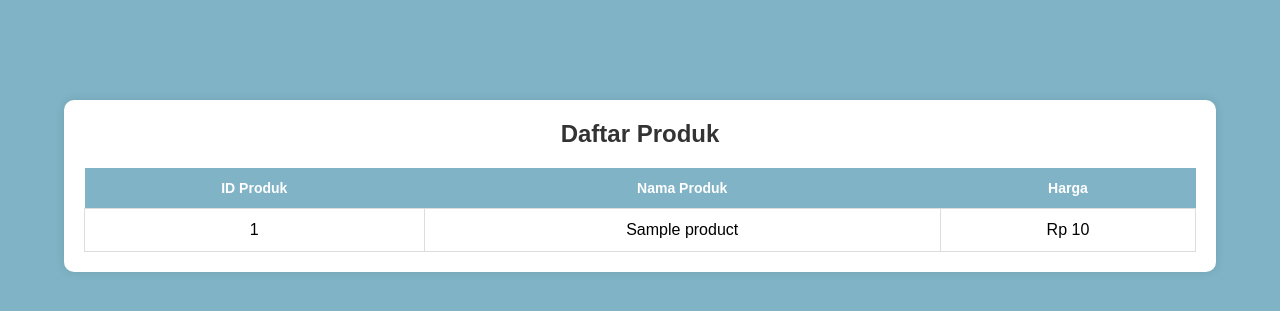
After one commit to evrilia/CRUD-PHP-BABYISLAND, a PHP site: page /read.php in a window 1280 px wide. The commit adds this page. Shown: the top 311 px of the page. Run offline with PHP 8.4, Linux system fonts and the light colour scheme; tables that the repository leaves empty or names only in its code hold one stand-in row (values such as "Sample post").

Commit message:
Menambah fitur read

```diff
--- /dev/null
+++ b/read.php
@@ -0,0 +1,50 @@
+<?php
+require_once("conn.php"); // Koneksi ke database
+
+// Query untuk mengambil data dari tabel products
+$sql = "SELECT id_produk, name, price FROM products";
+$result = $conn->query($sql);
+?>
+
+<!DOCTYPE html>
+<html lang="id">
+<head>
+    <meta charset="UTF-8">
+    <meta name="viewport" content="width=device-width, initial-scale=1.0">
+    <title>Daftar Produk</title>
+    <link rel="stylesheet" href="style.css">
+</head>
+<body>
+    <div class="read-container">
+        <h2>Daftar Produk</h2>
+        <table class="read-table">
+            <thead>
+                <tr>
+                    <th>ID Produk</th>
+                    <th>Nama Produk</th>
+                    <th>Harga</th>
+                </tr>
+            </thead>
+            <tbody>
+                <?php if ($result->num_rows > 0): ?>
+                    <?php while ($row = $result->fetch_assoc()): ?>
+                        <tr>
+                            <td><?php echo htmlspecialchars($row["id_produk"]); ?></td>
+                            <td><?php echo htmlspecialchars($row["name"]); ?></td>
+                            <td>Rp <?php echo number_format($row["price"], 0, ',', '.'); ?></td>
+                        </tr>
+                    <?php endwhile; ?>
+                <?php else: ?>
+                    <tr>
+                        <td colspan="3">Tidak ada data produk.</td>
+                    </tr>
+                <?php endif; ?>
+            </tbody>
+        </table>
+    </div>
+</body>
+</html>
+
+<?php
+$conn->close(); // Menutup koneksi database
+?>
--- a/style.css
+++ b/style.css
@@ -193,3 +193,48 @@ tr:hover {
         align-items: flex-end;
     }
 }
+/* Container khusus untuk halaman Read */
+.read-container {
+    max-width: 90%;
+    background: white;
+    padding: 20px;
+    border-radius: 10px;
+    box-shadow: 0px 0px 10px rgba(0, 0, 0, 0.1);
+    margin: 20px auto;
+    text-align: center;
+}
+
+.read-container h2 {
+    color: #333;
+    margin-bottom: 20px;
+}
+
+/* Table Styling */
+.read-table {
+    width: 100%;
+    border-collapse: collapse;
+    margin-top: 20px;
+}
+
+.read-table th {
+    background-color: #7fb3c5;
+    color: white;
+    font-weight: bold;
+    padding: 12px;
+    text-align: center;
+}
+
+.read-table td {
+    padding: 12px;
+    text-align: center;
+    border: 1px solid #ddd;
+}
+
+/* Warna baris bergantian */
+.read-table tr:nth-child(even) {
+    background-color: #f9f9f9;
+}
+
+.read-table tr:hover {
+    background-color: #f1f1f1;
+}
```
